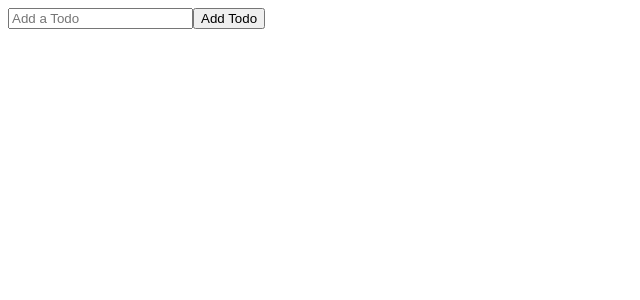
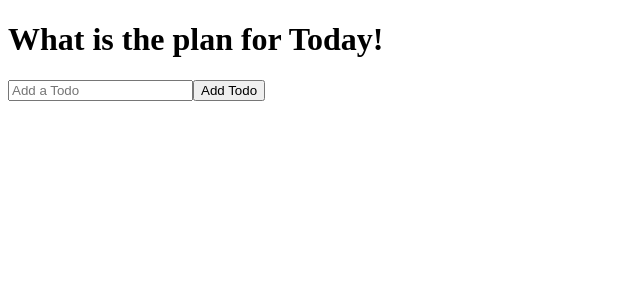
Before and after one commit to Abhinavabhi123/ToDo-List-React, a React (Create React App) app: page / in a window 1280 px wide. Shown: the top 300 px of the page, without its empty margins (0-640 px from the left). Built offline with nearby package versions, Linux system fonts and the light colour scheme.

Commit message:
Successful commit after code worked

```diff
--- a/public/index.html
+++ b/public/index.html
@@ -11,7 +11,6 @@
     />
     <link rel="apple-touch-icon" href="%PUBLIC_URL%/logo192.png" />
     <link rel="manifest" href="%PUBLIC_URL%/manifest.json" />
-  <link rel="stylesheet" href="https://stackpath.bootstrapcdn.com/font-awesome/4.7.0/css/font-awesomr.min.css" type="text/css"/>
     <title>ToDo List</title>
   </head>
   <body>
--- a/src/App.js
+++ b/src/App.js
@@ -1,11 +1,12 @@
 import React  from 'react'
 import './App.css';
-import TodoForm from './component/TodoForm';
+// import TodoForm from './component/TodoForm';
+import TodoList from './component/TodoList';
 
 function App() {
 return(
    <div className='todo-app'>
-    <TodoForm/>
+    <TodoList/>
    </div>
   );
 }
--- a/src/component/TodoForm.js
+++ b/src/component/TodoForm.js
@@ -1,7 +1,7 @@
 import React,{useState} from 'react'
 
 function TodoForm(props) {
-    const [input,setInput] = useState('')
+    const [input,setInput] = useState('');
 
   const handleChange=e=>{
     setInput(e.target.value);
@@ -9,11 +9,11 @@
 
     const handleSubmit = e=>{
       e.preventDefault();
-      // props.onSubmit({
-      //   id:Math.floor(Math.random() * 10000),
-      //   text:input
-      // });
-      // setInput('')
+      props.onSubmit({
+        id:Math.floor(Math.random() * 10000),
+        text:input
+      });
+      setInput('')
     };
   return (
     <form className='todo-form' onSubmit={handleSubmit}>
@@ -23,7 +23,7 @@
             value={input}
             name='text'
             className='todo-input'
-            // onChange={handleSubmit}
+            onChange={handleChange}
             />
             <button className='todo-button'>Add Todo</button>
     </form>
--- a/src/component/TodoList.js
+++ b/src/component/TodoList.js
@@ -0,0 +1,22 @@
+import React,{useState} from 'react';
+import TodoForm from './TodoForm';
+
+function TodoList() {
+    const [todos,setTodos]=useState([])
+const addTodo =todo=>{
+    if(!todo.text || /^\s*$/.test(todo.text)){
+        return
+    }
+    const newTodos =[todo,...todos];
+    setTodos(newTodos);
+    console.log(...todos);
+}
+  return (
+    <div>
+      <h1>What is the plan for Today!</h1>
+      <TodoForm onSubmit={addTodo}/>
+    </div>
+  )
+}
+
+export default TodoList
```
